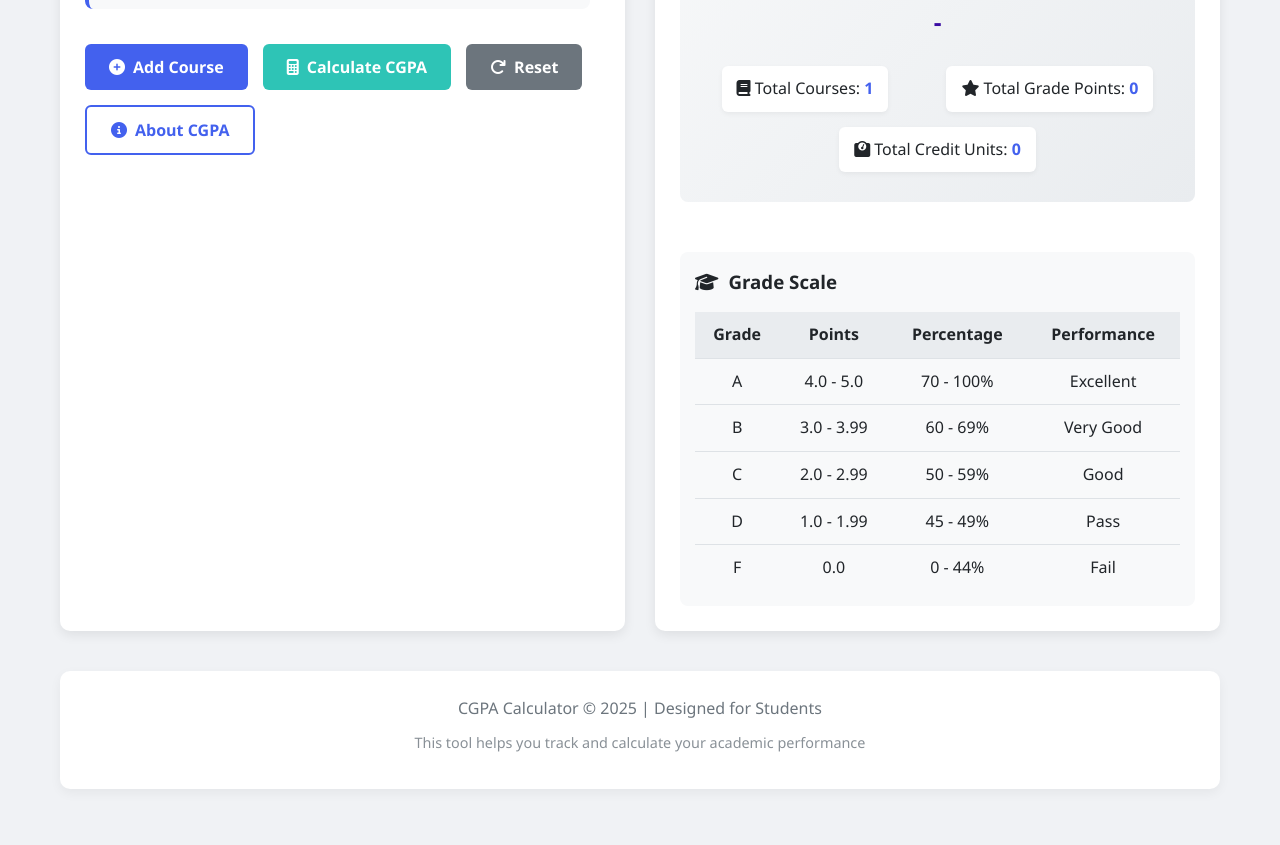
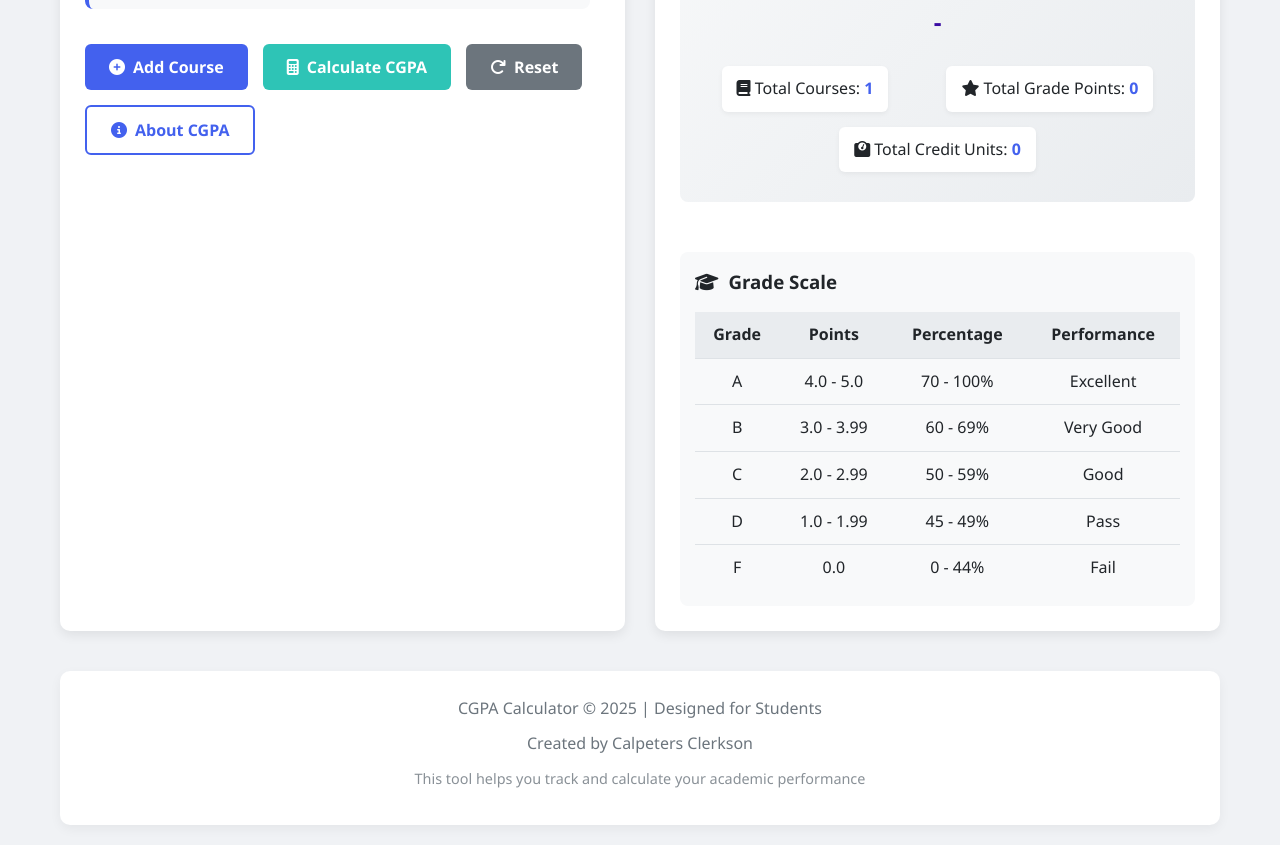
Before and after one commit to Whisperpete/cgpa-calculator, a plain HTML site: page index.html in a window 1280 px wide. Shown: the part 501-1346 px from the top of the page. Before the commit the page ends 1310 px from the top, so only its background shows below. Drawn offline with Linux system fonts and the light colour scheme.

Commit message:
Add creator name to footer in index.html

```diff
--- a/index.html
+++ b/index.html
@@ -103,6 +103,7 @@
 
         <footer>
             <p>CGPA Calculator &copy; <span id="currentYear"></span> | Designed for Students</p>
+            <p>Created by Calpeters Clerkson</p>
             <p class="footer-note">This tool helps you track and calculate your academic performance</p>
         </footer>
     </div>
```
